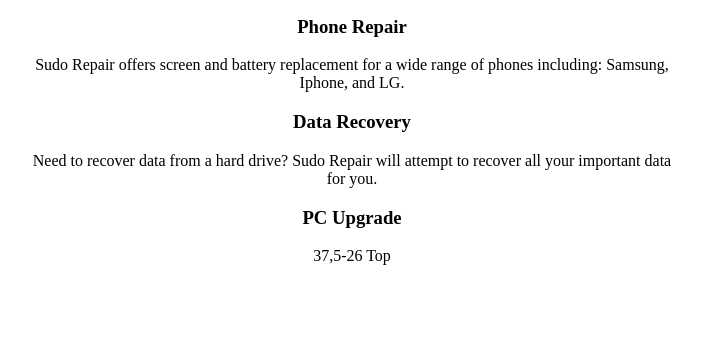
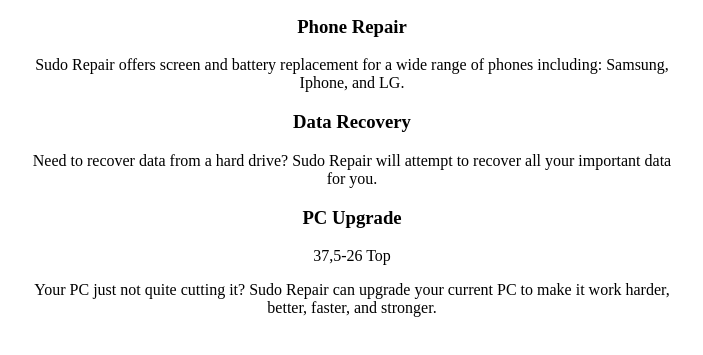
Before and after one commit to sudorepair/sudorepair.github.io, a plain HTML site: page index.html in a window 1280 px wide. Shown: the part 63-418 px from the top of the page, without its empty margins (288-991 px from the left). Drawn offline with Linux system fonts and the light colour scheme.

Commit message:
Update index.html

```diff
--- a/index.html
+++ b/index.html
@@ -52,3 +52,7 @@
                 <article id='article3'>
                         <h3>PC Upgrade</h3>
                                                                                                                                                                                                  37,5-26       Top
+                        <p>Your PC just not quite cutting it? Sudo Repair can upgrade your current PC to make it work harder, better, faster, and stronger.</p>
+                </article>
+        </body>
+</html>
```
